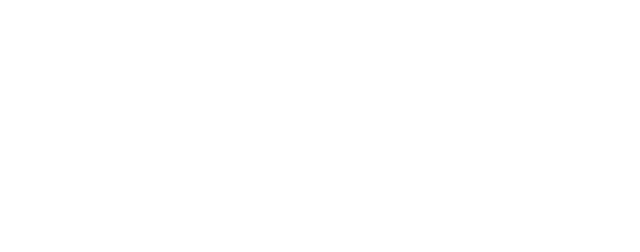
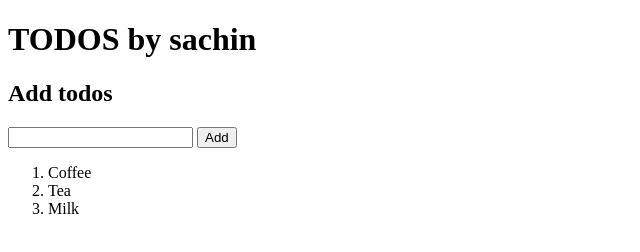
Before and after one commit to sachin-sharma1/rollup-test, a website: page index.html in a window 1280 px wide. Shown: the whole page, without its empty margins (0-640 px from the left). Drawn offline with Linux system fonts and the light colour scheme.

Commit message:
Fix live server

```diff
--- a/index.html
+++ b/index.html
@@ -4,6 +4,17 @@
 	<title>TODOs by Sachin Sharma</title>
 </head>
 <body>
-<script type="text/javascript" src=""></script>
+	<h1>TODOS by sachin</h1>
+	<h2>Add todos</h2>
+	<div>
+		<input type="" name="">
+		<button>Add</button>
+	</div>
+
+	<ol>
+		<li>Coffee</li>
+		<li>Tea</li>
+		<li>Milk</li>
+	</ol>
 </body>
 </html>
--- a/package.json
+++ b/package.json
@@ -6,7 +6,7 @@
   "scripts": {
     "test": "echo \"Error: no test specified\" && exit 1",
     "rollup": "rollup --config rollup.config.js",
-    "start": "./node_modules/live-server/index.js server.js"
+    "start": "live-server index.html"
   },
   "author": "",
   "license": "ISC",
```
